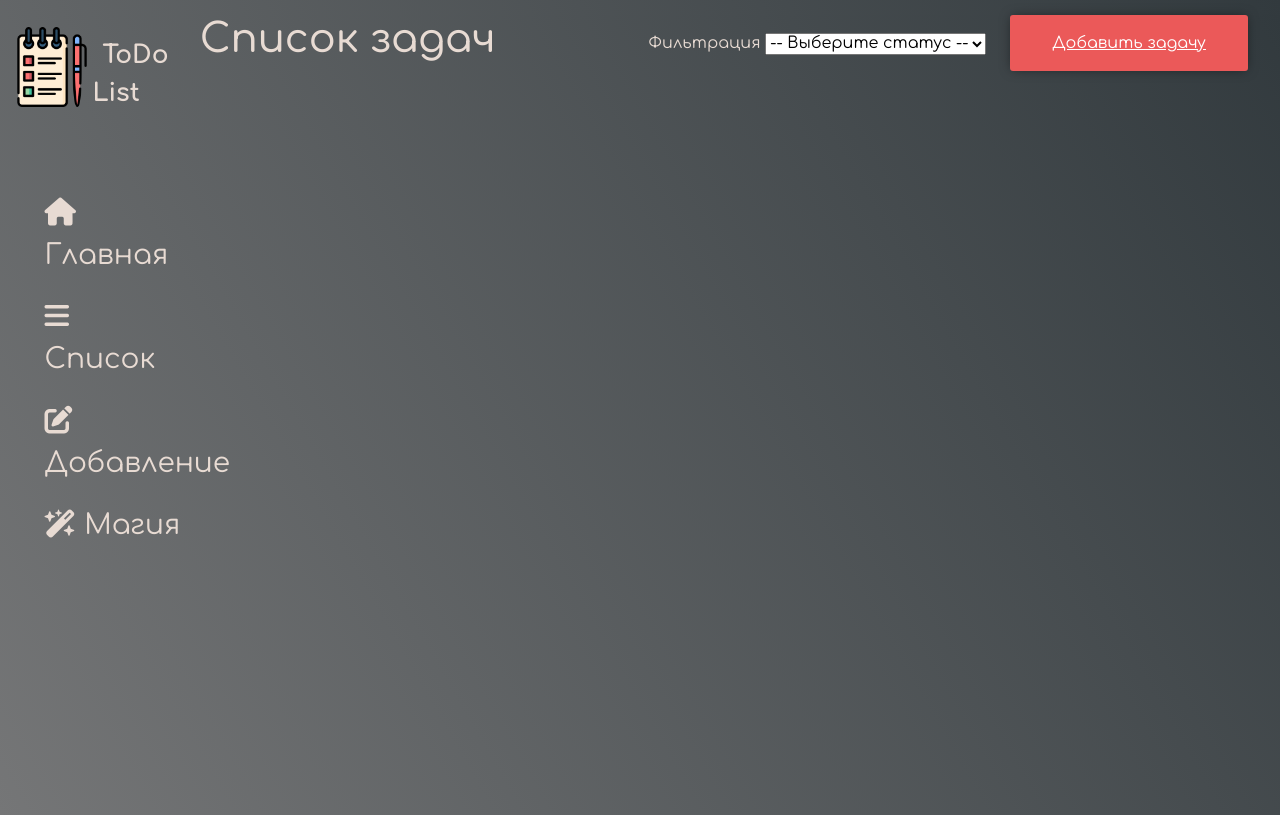
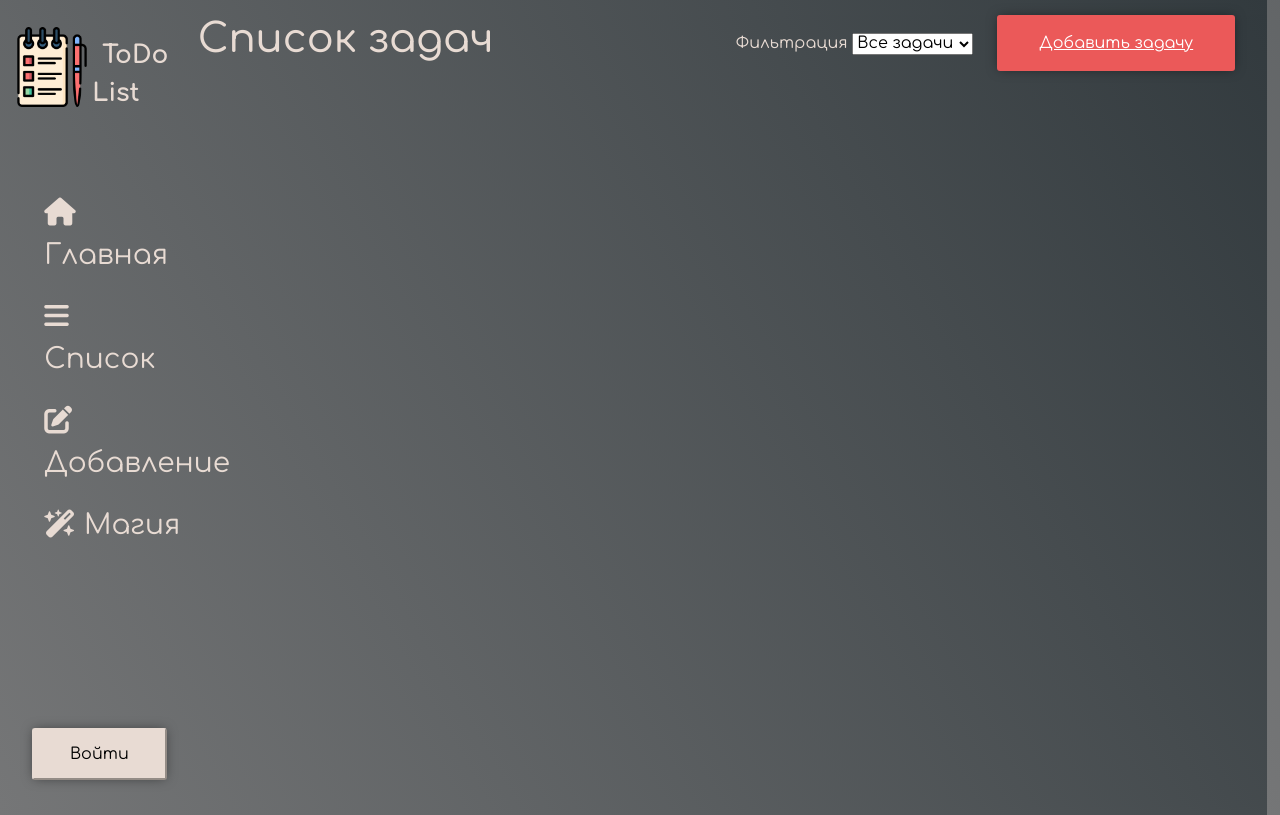
Before and after one commit to VeniVidiVigor/todo_list, a Django app: page /tasks in a window 1280 px wide. Run offline with Django 5.2, Linux system fonts and the light colour scheme; data that the repository does not hold is empty; some libraries are stand-ins or nearby versions.

Commit message:
Добавление авторизации на сайте, возможность фильтровать задачи по статусу, небольшие правки

```diff
--- a/todo_list/main/static/main/css/main.css
+++ b/todo_list/main/static/main/css/main.css
@@ -4,8 +4,8 @@ html, body {
   font-family: 'Comfortaa', sans-serif;
   background: linear-gradient(240deg, #323a3e 0%, #757677 100%);
   color:#e8dbd3;
-  width: 100vw;
-  min-height: 100vh;
+  width: 99vw;
+  min-height: 99vh;
   margin: 0;
   padding: 0;
   padding-right: 32px;
@@ -70,7 +70,7 @@ aside ul a:hover {
 .alert-warning {
   display: flex;
   flex-direction: column;
-  margin-left: 5px;
+  /* margin-left: 5px; */
   background-color: rgb(35, 34, 34);
   border-color: rgb(35, 34, 34);
   color:#e8dbd3;
@@ -78,21 +78,11 @@ aside ul a:hover {
 
 .tasks-container {
   display: grid;
-  grid-template-columns: repeat(auto-fill, minmax(350px, 1fr));
+  grid-template-columns: repeat(auto-fill, minmax(300px, 1fr));
   gap: 16px;
-  margin-left: 15px;
+  /* margin-left: 15px;  */
   margin-top: 30px;
 }
-
-/* input[type="checkbox"].form-check-input:checked {
-  background-color: red;
-  border-color: red;
-}
-
-input[type="checkbox"].form-check-input {
-  accent-color: red;
-  float: right;
-} */
 
 /* Скрываем стандартный чекбокс */
 input[type="checkbox"].form-check-input {
@@ -188,17 +178,59 @@ input[type="button"] {
   background-color: #eb5959;
   border-color: #eb5959;
   color: white;
-  /* position: fixed; */
   font-size: 16px;
   padding: 16px 42px;
   border-radius: 3px;
   box-shadow: 0px 0px 12px -2px rgba(0,0,0,0.5);
-  /* right: 10px; */
-  /* top: 10px; */
 }
 
 .status-bar-filter {
-  /* position: fixed; */
-  /* float: right; */
   margin-right: 8px;
 }
+
+.user-bar-container {
+  position: fixed;
+  bottom: 20px;        /* прижимаем к низу экрана */
+  left: 32px;          /* сдвигаем немного вправо от края */
+  display: flex;
+  flex-direction: column; /* логин над кнопкой */
+  align-items: center;    /* выравниваем по центру */
+  gap: 10px;              /* расстояние между логином и кнопкой */
+}
+
+.bar-btn {
+  background-color: #e8dbd3;
+  border-color: #e8dbd3;
+  color: black;
+  font-size: 16px;
+  padding: 12px 36px;
+  border-radius: 3px;
+  box-shadow: 0px 0px 12px -2px rgba(0,0,0,0.5);
+  transition: background-color 0.6s, transform 0.5s;
+}
+
+.user-bar-button-login {
+  position: static;
+}
+
+.user-bar-button-login:hover {
+  transform: scale(110%);
+  background-color: #e8dbd3;
+}
+
+.user-bar-button-logout {
+  position: static;
+}
+
+.user-bar-button-logout:hover {
+  transform: scale(110%);
+  background-color: #e8dbd3;
+}
+
+.username-info {
+  display: flex;
+  align-items: center;
+  gap: 6px;
+  font-size: 18px;
+  color: #e8dbd3;
+}
--- a/todo_list/main/templates/main/layout.html
+++ b/todo_list/main/templates/main/layout.html
@@ -19,6 +19,19 @@
             <a href="{% url 'add_task' %}"><li><i class="fa-solid fa-pen-to-square"></i> Добавление</li></a>
             <a href="{% url 'magic' %}"><li><i class="fa-solid fa-wand-magic-sparkles"></i> Магия</li></a>
         </ul>
+        <div class="user-bar-container">
+            {% if user.is_authenticated %}
+            <div class="username-info">
+                <span><i class="fa-solid fa-user"></i> {{ user.username }}</span>
+            </div>
+                <form action="{% url 'logout' %}" method="post" style="display:inline;">
+                {% csrf_token %}
+                    <button type="submit" class="bar-btn user-bar-button-logout">Выйти</button>
+                </form>
+            {% else %}
+                <a href="{% url 'login' %}"><button class="bar-btn user-bar-button-login">Войти</button></a>
+            {% endif %}
+        </div>
     </aside>
     <main>
         {% block content %}
--- a/todo_list/tasks/models.py
+++ b/todo_list/tasks/models.py
@@ -1,4 +1,5 @@
 from django.db import models
+from django.contrib.auth.models import User
 
 
 # Create your models here.
@@ -7,6 +8,7 @@ class Tasks(models.Model):
     description = models.TextField('Описание задачи')
     completed = models.BooleanField("Завершенность задачи",default=False)
     created_at = models.DateTimeField("Когда создана задача",auto_now_add=True)
+    user = models.ForeignKey(User, on_delete=models.CASCADE)
 
     def __str__(self):
         return self.title
--- a/todo_list/tasks/templates/tasks/tasks.html
+++ b/todo_list/tasks/templates/tasks/tasks.html
@@ -6,12 +6,12 @@
     <div class="status-bar-container">
         <h1>Список задач</h1>
         <div class="status-bar-actions">
-            <form class="status-bar-filter">
+            <form class="status-bar-filter" method="get" action="{% url 'filter_status_tasks' %}">
                 <label for="filter_status">Фильтрация</label>
-                <select name="status" id="filter_status">
-                    <option value="">-- Выберите статус --</option>
-                    <option value="completed">Выполнено</option>
-                    <option value="active">В процессе</option>
+                <select name="status" id="filter_status" onchange="this.form.submit()">
+                    <option value="">Все задачи</option>
+                    <option value="completed" {% if filter_status == 'completed' %}selected{% endif %}>Выполнено</option>
+                    <option value="active" {% if filter_status == 'active' %}selected{% endif %}>В процессе</option>
                 </select>
             </form>
             <a type="button" href="{% url 'add_task' %}" class="status-bar-button">Добавить задачу</a>
--- a/todo_list/tasks/urls.py
+++ b/todo_list/tasks/urls.py
@@ -1,11 +1,16 @@
 from django.urls import path
+from django.contrib.auth import views as auth_views
 from . import views
 
 urlpatterns = [
-    path('', views.tasks_index, name='tasks_home'),
+    path('', views.tasks_index, name='tasks'),
     path('add_task', views.add_task, name='add_task'),
     path('toggle_status/<int:task_id>/', views.toggle_status, name='toggle_status'),
     path('add_new_task', views.add_new_task, name='add_new_task'),
     path('delete_task/<int:task_id>/', views.delete_task, name='delete_task'),
-    path('edit_task/<int:task_id>/', views.edit_task, name='edit_task')
+    path('edit_task/<int:task_id>/', views.edit_task, name='edit_task'),
+    path('tasks/', views.filter_status_tasks, name='filter_status_tasks'),
+    path('login/', auth_views.LoginView.as_view(template_name='main/login.html'), name='login'),
+    path('logout/', auth_views.LogoutView.as_view(next_page='login'), name='logout'),
+    path('register/', views.register, name='register')
 ]
--- a/todo_list/todo_list/settings.py
+++ b/todo_list/todo_list/settings.py
@@ -126,3 +126,7 @@ STATICFILES_DIRS = [
 # https://docs.djangoproject.com/en/5.2/ref/settings/#default-auto-field
 
 DEFAULT_AUTO_FIELD = 'django.db.models.BigAutoField'
+
+LOGIN_URL = 'login'            # куда отправлять неавторизованных
+LOGOUT_REDIRECT_URL = 'login'  # куда после выхода
+LOGIN_REDIRECT_URL = 'tasks'   # куда перенаправлять после входа
```
Also changed, not shown: todo_list/main/templates/main/login.html (added, +16 -0 lines), todo_list/main/templates/main/register.html (added, +15 -0 lines), todo_list/tasks/views.py (+46 -5 lines), todo_list/tasks/migrations/0002_alter_tasks_options_tasks_user.py (added).
